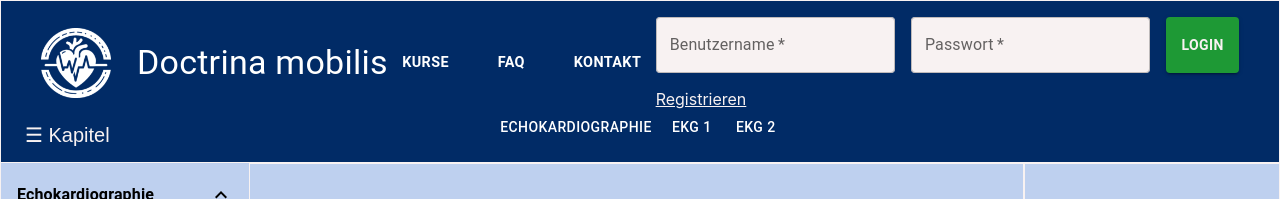
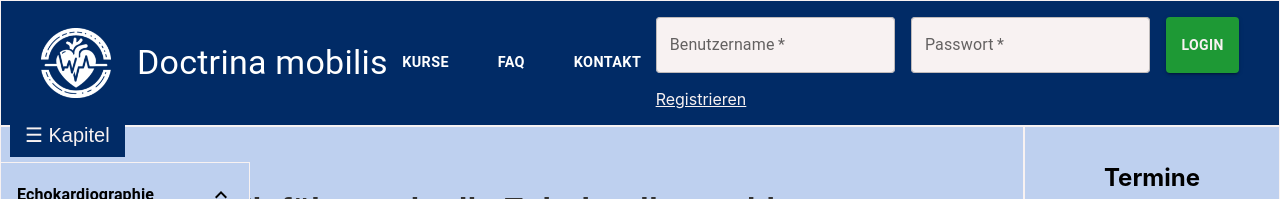
Before and after one commit to DoctrinaMobilis/website, a React (Create React App) app in the folder doctrina-mobilis-client/: page / in a window 1280 px wide. Shown: the top 199 px of the page. Built offline with nearby package versions, Linux system fonts and the light colour scheme; no server answers.

Commit message:
lower header deleted

```diff
--- a/doctrina-mobilis-client/src/Header.js
+++ b/doctrina-mobilis-client/src/Header.js
@@ -92,11 +92,6 @@ function Header() {
             )}
           </div>
         </div>
-        <div className="lower-header">
-          <Button color="inherit" href="#echokardiographie">Echokardiographie</Button>
-          <Button color="inherit" href="#ekg1">EKG 1</Button>
-          <Button color="inherit" href="#ekg2">EKG 2</Button>
-        </div>
       </Toolbar>
     </AppBar>
   );
```
